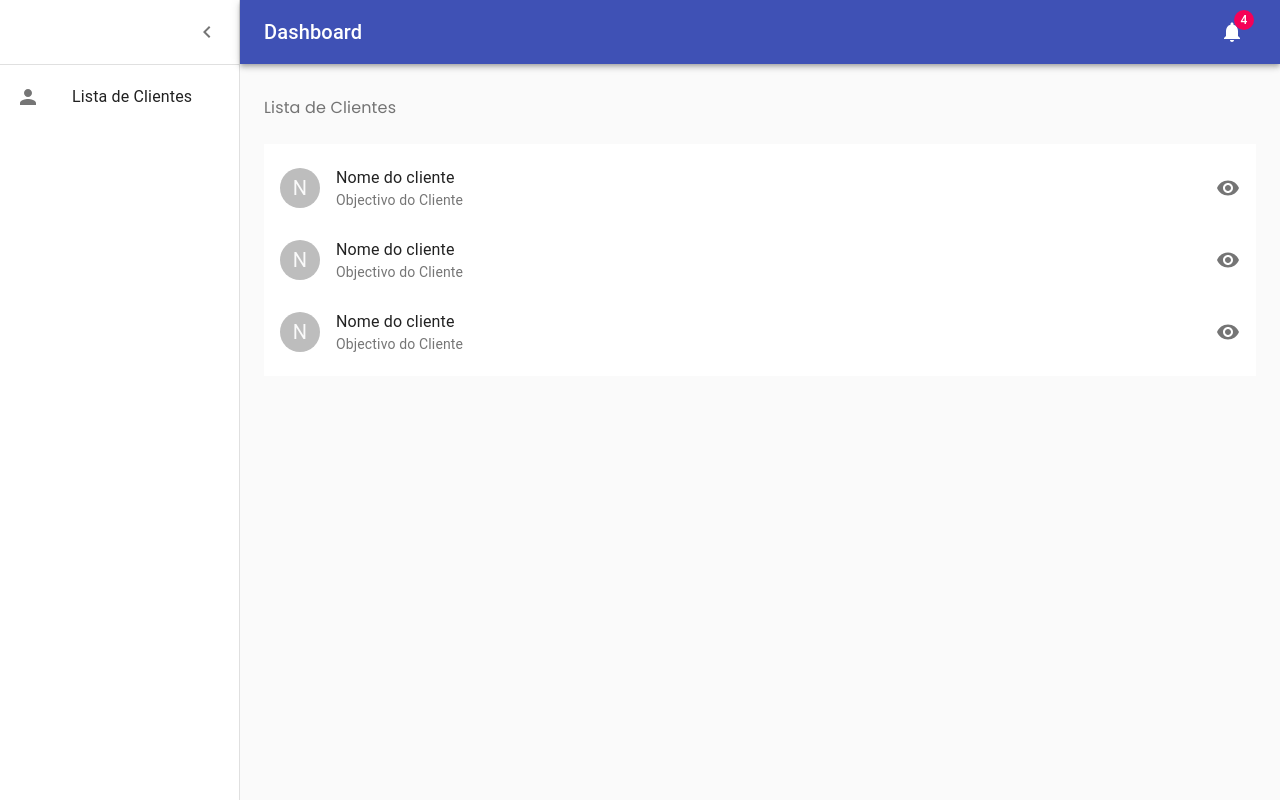
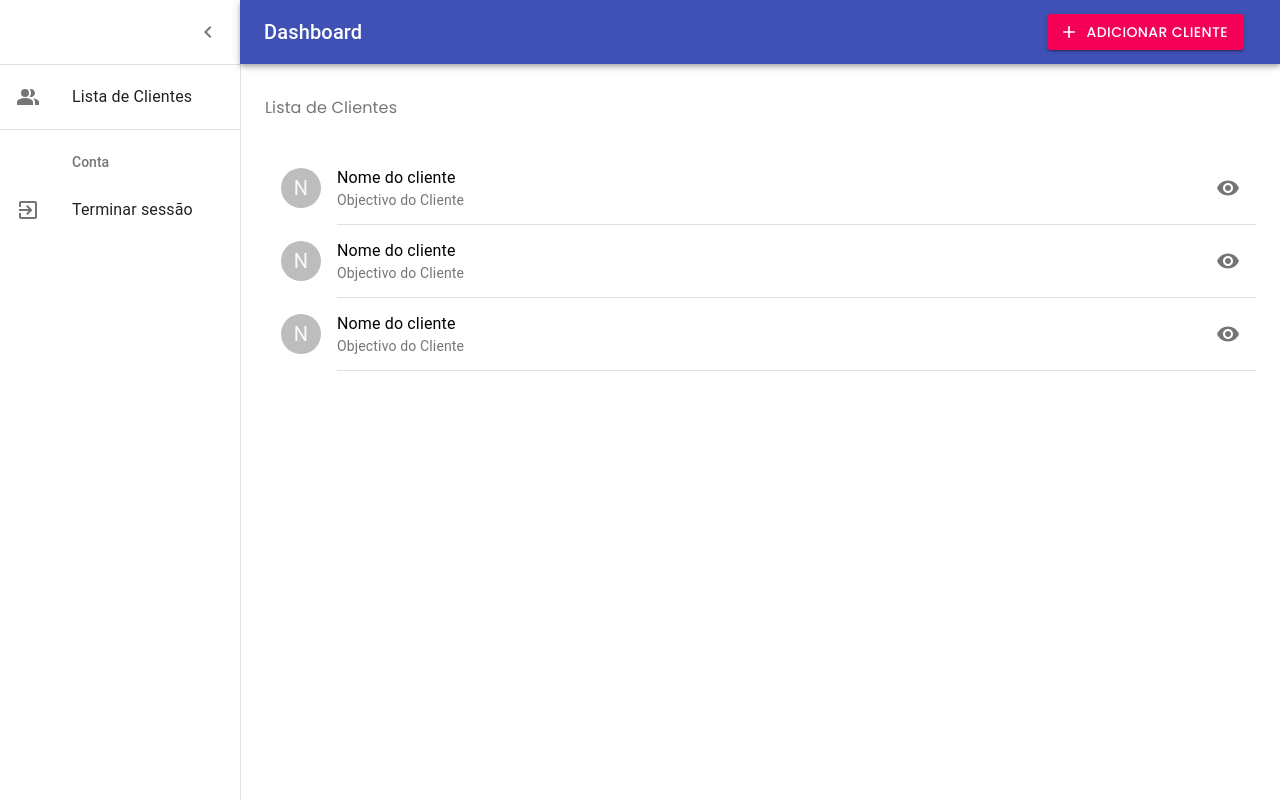
Before and after one commit to FranciscoMendes10866/squate, a React (Create React App) app in the folder juno/: page /dashboard/clients in a window 1280 px wide. Built offline with nearby package versions, Linux system fonts and the light colour scheme; the HTML template or start-up script is replaced by a standard one.

Commit message:
changed admin struct and updated the appbar

```diff
--- a/juno/src/App.jsx
+++ b/juno/src/App.jsx
@@ -1,17 +1,17 @@
 import { BrowserRouter as Router, Route, Switch } from "react-router-dom";
 
 import { LoginPage, ClientsPage, ClientDetails } from "./pages";
-import DashboardLayout from './layouts/dashboard'
+import { AdminDashboardLayout } from './layouts'
 
 function App() {
   return (
     <Router>
       <Switch>
         <Route exact path="/" component={LoginPage} />
-        <DashboardLayout>
+        <AdminDashboardLayout>
           <Route exact path="/dashboard/clients" component={ClientsPage} />
           <Route exact path="/dashboard/clients/details" component={ClientDetails} />
-        </DashboardLayout>
+        </AdminDashboardLayout>
       </Switch>
     </Router>
   );
--- a/juno/src/layouts/dashboard.jsx
+++ b/juno/src/layouts/adminDashboard.jsx
@@ -1,8 +1,7 @@
 import { useHistory } from "react-router-dom";
-import { useState } from 'react'
+import { useState } from "react";
 import clsx from "clsx";
 import { makeStyles } from "@material-ui/core/styles";
-import CssBaseline from "@material-ui/core/CssBaseline";
 import Drawer from "@material-ui/core/Drawer";
 import AppBar from "@material-ui/core/AppBar";
 import Toolbar from "@material-ui/core/Toolbar";
@@ -10,15 +9,17 @@ import List from "@material-ui/core/List";
 import Typography from "@material-ui/core/Typography";
 import Divider from "@material-ui/core/Divider";
 import IconButton from "@material-ui/core/IconButton";
-import Badge from "@material-ui/core/Badge";
+import Button from "@material-ui/core/Button";
 import Container from "@material-ui/core/Container";
 import MenuIcon from "@material-ui/icons/Menu";
 import ChevronLeftIcon from "@material-ui/icons/ChevronLeft";
-import NotificationsIcon from "@material-ui/icons/Notifications";
 import ListItem from "@material-ui/core/ListItem";
 import ListItemIcon from "@material-ui/core/ListItemIcon";
 import ListItemText from "@material-ui/core/ListItemText";
-import PersonIcon from "@material-ui/icons/Person";
+import PeopleAltIcon from "@material-ui/icons/PeopleAlt";
+import AddIcon from "@material-ui/icons/Add";
+import ExitToAppIcon from "@material-ui/icons/ExitToApp";
+import ListSubheader from "@material-ui/core/ListSubheader";
 
 const drawerWidth = 240;
 
@@ -99,11 +100,17 @@ const useStyles = makeStyles((theme) => ({
   fixedHeight: {
     height: 240,
   },
+  buttonML: {
+    marginLeft: 12,
+  },
+  buttonMR: {
+    marginRight: 12,
+  },
 }));
 
-const DashboardLayout = ({ children }) => {
+const AdminDashboardLayout = ({ children, location }) => {
   const classes = useStyles();
-  const history = useHistory()
+  const history = useHistory();
   const [open, setOpen] = useState(true);
   const handleDrawerOpen = () => {
     setOpen(true);
@@ -113,7 +120,7 @@ const DashboardLayout = ({ children }) => {
   };
   return (
     <div className={classes.root}>
-      <CssBaseline />
+      {/* Navbar */}
       <AppBar
         position="absolute"
         className={clsx(classes.appBar, open && classes.appBarShift)}
@@ -131,6 +138,7 @@ const DashboardLayout = ({ children }) => {
           >
             <MenuIcon />
           </IconButton>
+          {/* Navbar Items */}
           <Typography
             component="h1"
             variant="h6"
@@ -140,13 +148,20 @@ const DashboardLayout = ({ children }) => {
           >
             Dashboard
           </Typography>
-          <IconButton color="inherit">
-            <Badge badgeContent={4} color="secondary">
-              <NotificationsIcon />
-            </Badge>
-          </IconButton>
+          {/* Add Client Button */}
+          {location.pathname === "/dashboard/clients" ? (
+            <Button
+              variant="contained"
+              color="secondary"
+              className={classes.buttonMR}
+              startIcon={<AddIcon />}
+            >
+              Adicionar cliente
+            </Button>
+          ) : null}
         </Toolbar>
       </AppBar>
+      {/* Drawer */}
       <Drawer
         variant="permanent"
         classes={{
@@ -160,12 +175,23 @@ const DashboardLayout = ({ children }) => {
           </IconButton>
         </div>
         <Divider />
+        {/* Drawer Items */}
         <List>
-          <ListItem button onClick={() => history.push('/dashboard/clients')}>
+          <ListItem button onClick={() => history.push("/dashboard/clients")}>
             <ListItemIcon>
-              <PersonIcon />
+              <PeopleAltIcon />
             </ListItemIcon>
             <ListItemText primary="Lista de Clientes" />
+          </ListItem>
+        </List>
+        <Divider />
+        <List>
+          <ListSubheader inset>Conta</ListSubheader>
+          <ListItem button>
+            <ListItemIcon>
+              <ExitToAppIcon />
+            </ListItemIcon>
+            <ListItemText primary="Terminar sessão" />
           </ListItem>
         </List>
       </Drawer>
@@ -179,4 +205,4 @@ const DashboardLayout = ({ children }) => {
   );
 };
 
-export default DashboardLayout;
+export default AdminDashboardLayout;
--- /dev/null
+++ b/juno/src/layouts/index.js
@@ -0,0 +1 @@
+export { default as AdminDashboardLayout } from './adminDashboard'
--- a/juno/src/pages/clientDetails.jsx
+++ b/juno/src/pages/admin/clientDetails.jsx
@@ -9,12 +9,12 @@ import queryString from "query-string";
 
 const useStyles = makeStyles((theme) => ({
   breadcrumb: {
-    marginBottom: 24
+    marginBottom: 24,
   },
   crumText: {
-    textDecoration: 'inherit',
-    color: 'inherit',
-    cursor: 'pointer'
+    textDecoration: "inherit",
+    color: "inherit",
+    cursor: "pointer",
   },
   paper: {
     padding: theme.spacing(2),
@@ -34,10 +34,14 @@ const ClientDetails = ({ location }) => {
   return (
     <>
       <Breadcrumbs aria-label="breadcrumb" className={classes.breadcrumb}>
-        <Link color="inherit" to="/dashboard/clients" className={classes.crumText}>
+        <Link
+          color="inherit"
+          to="/dashboard/clients"
+          className={classes.crumText}
+        >
           Lista de Clientes
         </Link>
-        <Typography color="textSecundary">Cliente em Detalhe</Typography>
+        <Typography color="textSecondary">Cliente em Detalhe</Typography>
       </Breadcrumbs>
       <Grid container spacing={3}>
         {/* Chart */}
--- a/juno/src/pages/clients.jsx
+++ b/juno/src/pages/admin/clients.jsx
@@ -10,6 +10,7 @@ import IconButton from "@material-ui/core/IconButton";
 import Grid from "@material-ui/core/Grid";
 import VisibilityIcon from "@material-ui/icons/Visibility";
 import Breadcrumbs from "@material-ui/core/Breadcrumbs";
+import Divider from "@material-ui/core/Divider";
 import { makeStyles } from "@material-ui/core/styles";
 
 const useStyles = makeStyles((theme) => ({
@@ -24,10 +25,10 @@ const useStyles = makeStyles((theme) => ({
     backgroundColor: theme.palette.background.paper,
   },
   crumText: {
-    textDecoration: 'inherit',
-    color: 'inherit',
-    cursor: 'pointer'
-  }
+    textDecoration: "inherit",
+    color: "inherit",
+    cursor: "pointer",
+  },
 }));
 
 function generate(element) {
@@ -47,7 +48,11 @@ const ClientsPage = () => {
   return (
     <>
       <Breadcrumbs aria-label="breadcrumb" className={classes.breadcrumb}>
-        <Link color="inherit" to="/dashboard/clients" className={classes.crumText}>
+        <Link
+          color="inherit"
+          to="/dashboard/clients"
+          className={classes.crumText}
+        >
           Lista de Clientes
         </Link>
       </Breadcrumbs>
@@ -55,6 +60,7 @@ const ClientsPage = () => {
         <div className={classes.demo}>
           <List dense={false}>
             {generate(
+              <>
                 <ListItem>
                   <ListItemAvatar>
                     <Avatar>N</Avatar>
@@ -69,6 +75,8 @@ const ClientsPage = () => {
                     </IconButton>
                   </ListItemSecondaryAction>
                 </ListItem>
+                <Divider variant="inset" component="li" />
+              </>
             )}
           </List>
         </div>
--- a/juno/src/pages/index.js
+++ b/juno/src/pages/index.js
@@ -1,3 +1,3 @@
 export { default as LoginPage } from './login'
-export { default as ClientDetails } from './clientDetails'
-export { default as ClientsPage } from './clients'
+export { default as ClientDetails } from './admin/clientDetails'
+export { default as ClientsPage } from './admin/clients'
```
Lines whose indentation alone changed are shown as unchanged.
